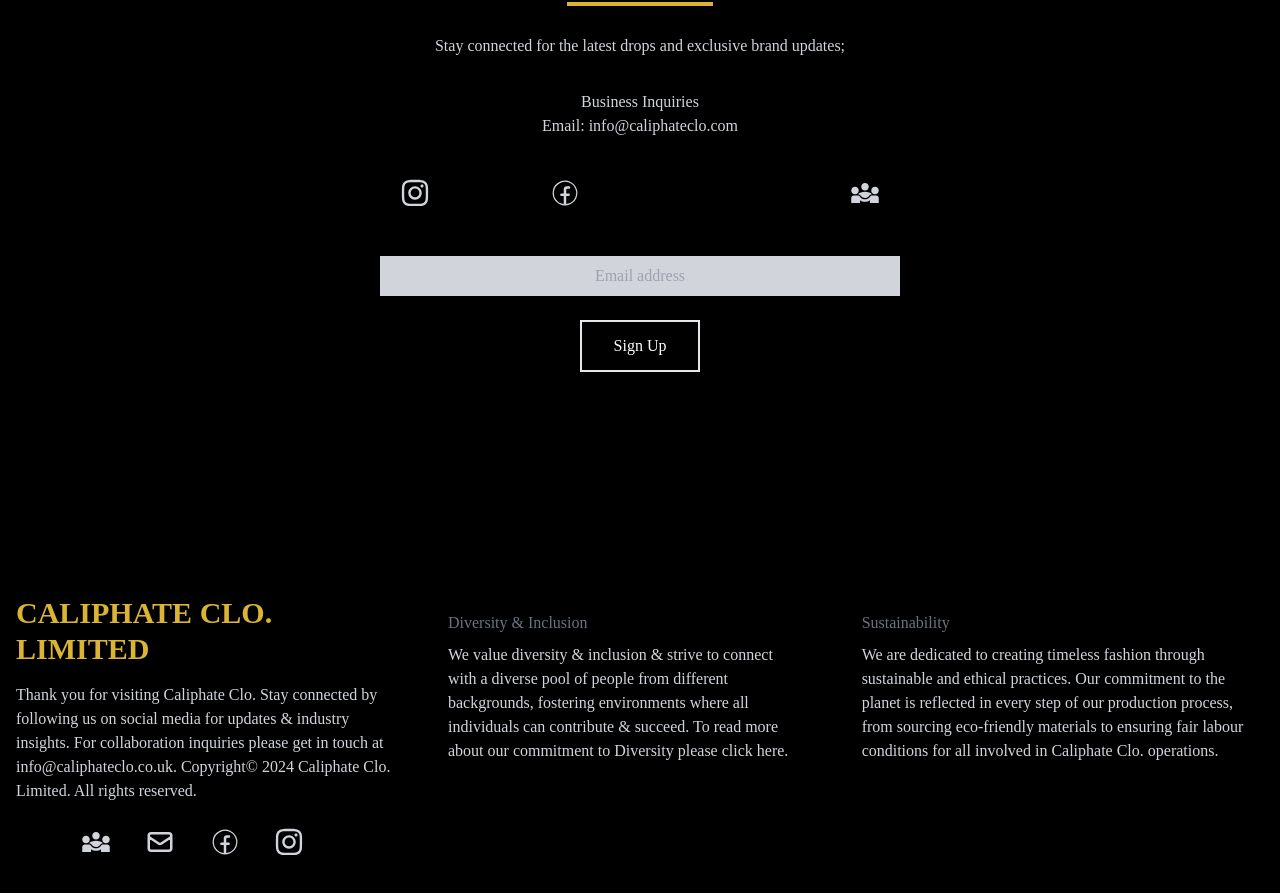
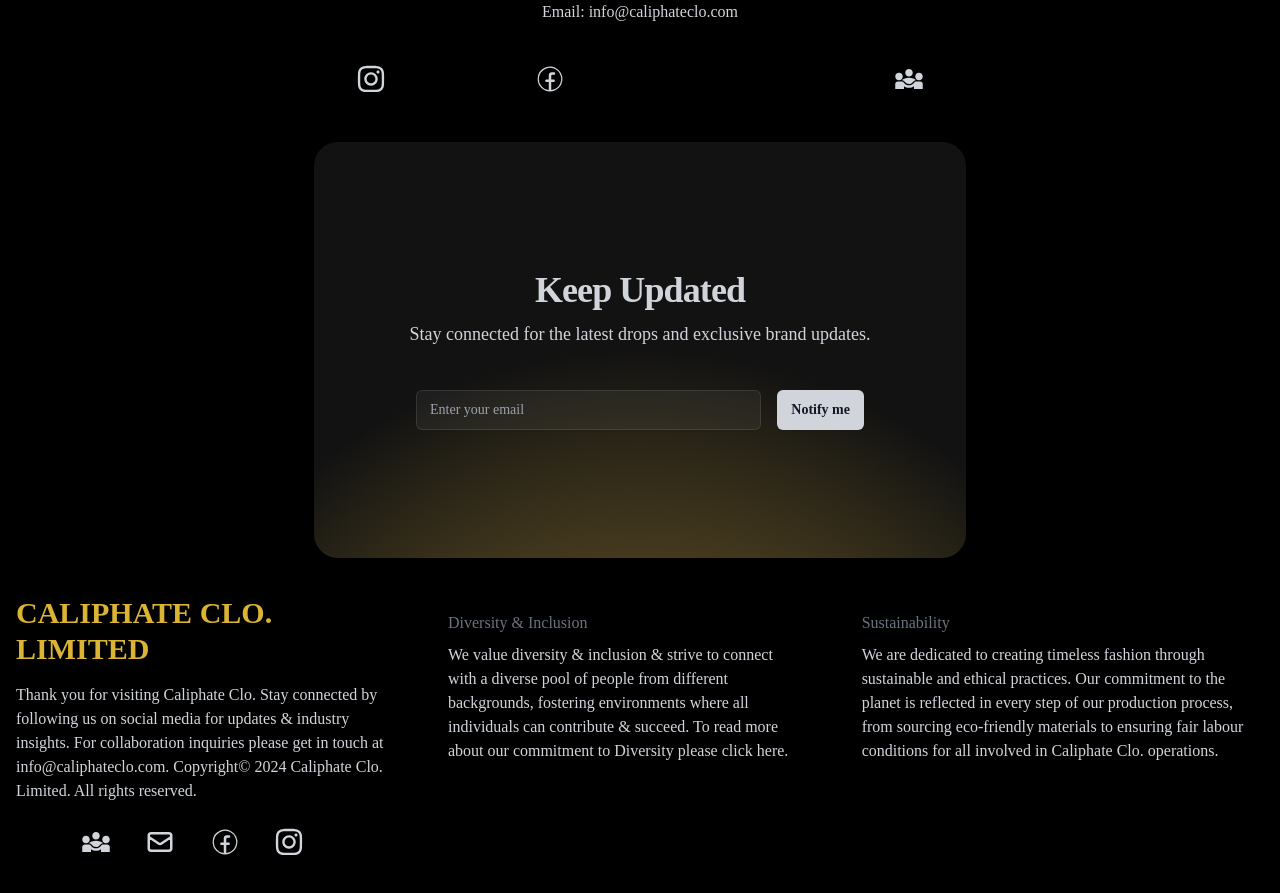
Before and after one commit to riz1ash786/caliphateclo, a React (Create React App) app: page / in a window 1280 px wide. Shown: the part 3453-4346 px from the top of the page. Built offline with nearby package versions, Linux system fonts and the light colour scheme; some icons are missing.

Commit message:
added new sign up modal with autocomplete

```diff
--- a/src/components/Footer.jsx
+++ b/src/components/Footer.jsx
@@ -17,7 +17,7 @@
     <div>
     <h1 className='w-full text-2xl sm:text-3xl font-bold text-[#dbb434] flex '>CALIPHATE CLO. LIMITED</h1>
     <p className='py-4'>Thank you for visiting Caliphate Clo. Stay connected by following us on social media for updates & industry insights.
-    For collaboration inquiries please get in touch at info@caliphateclo.co.uk.
+    For collaboration inquiries please get in touch at info@caliphateclo.com.
     Copyright&#169; 2024 Caliphate Clo. Limited. All rights reserved.</p>
 
   <div className='flex justify-between md:w-[75%] my-2'>
--- a/src/components/Signup.jsx
+++ b/src/components/Signup.jsx
@@ -30,7 +30,7 @@
 
   return (
     <div name='signup' className='w-full md:h-screen sm:h-auto bg-gradient-to-r from-[#000000] to-[#000000] flex justify-center items-center p-4'>
-        <form ref={form} onSubmit={sendEmail} className='flex flex-col max-w-[600px] w-full pb-16'>
+        <div>
             <div className='pt-28 text-center'>
                 <p className='text-4xl font-bold inline border-b-4 border-[#dbb434] text-gray-300'>SIGN UP</p>
                 <p className='text-gray-300 py-8'>Stay connected for the latest drops and exclusive brand updates;</p>
@@ -51,10 +51,46 @@
                           <p>        <a className='pt-2 flex sm:justify-center' href={pdf2} download="Caliphate Clo. Diversity & Inclusion Statement.pdf"><MdOutlineDiversity3 size={30} className='hover:text-[#dbb434]'/></a></p>
             </div>
           </div>
-            <input className='text-center my-4 mx-10 p-2 bg-gray-300' type="email" placeholder='Email address' name='email' />
-              <button className='text-white border-2 hover:bg-[#dbb434] hover:border-[#dbb434] hover:text-[#000000] px-8 py-3 my-2 mx-auto flex items-center' type='submit' value='Send'>Sign Up</button>
+            {/* <input className='text-center my-4 mx-10 p-2 bg-gray-300' type="email" placeholder='Email address' name='email' />
+              <button className='text-white border-2 hover:bg-[#dbb434] hover:border-[#dbb434] hover:text-[#000000] px-8 py-3 my-2 mx-auto flex items-center' type='submit' value='Send'>Sign Up</button> */}
+
+    <div className="mx-auto mt-4 max-w-7xl px-6 lg:px-8">
+    <div
+        className="relative isolate overflow-hidden bg-[#121212] px-6 py-12 shadow-2xl rounded-2xl sm:rounded-3xl sm:px-24 xl:py-32">
+
+        <h2 className="mx-auto max-w-2xl text-center text-3xl font-bold tracking-tight text-gray-300 sm:text-4xl">Keep Updated
+        </h2>
+
+        <p className="mx-auto mt-2 max-w-xl text-center text-lg leading-8 text-gray-300">
+        Stay connected for the latest drops and exclusive brand updates.
+        </p>
+
+        <form ref={form} onSubmit={sendEmail}>
+        <div className="mx-auto mt-10 flex max-w-md gap-x-4">
+            <label htmlFor="email-address" className="sr-only">Email address</label>
+            <input id="email-address" name="email" type="email" autoComplete="email" required="" className="min-w-0 flex-auto rounded-md border-0 bg-white/5 px-3.5 py-2 text-gray-300 shadow-sm ring-1 ring-inset ring-white/10 focus:ring-2 focus:ring-inset focus:ring-gray-300 sm:text-sm sm:leading-6" placeholder="Enter your email"/>
+
+            <button type="submit" className="flex-none rounded-md bg-gray-300 px-3.5 py-2.5 text-sm font-semibold text-gray-900 shadow-sm hover:bg-[#dbb434] hover:text-[#000000] focus-visible:outline focus-visible:outline-2 focus-visible:outline-offset-2 focus-visible:outline-gray-300">Notify me</button>
+            </div>
         </form>
+
+        <svg viewBox="0 0 1024 1024" className="absolute left-1/2 top-1/2 -z-10 h-[64rem] w-[64rem] -translate-x-1/2"
+            aria-hidden="true">
+            <circle cx="512" cy="512" r="512" fill="url(#759c1415-0410-454c-8f7c-9a820de03641)" fillOpacity="0.7">
+            </circle>
+            <defs>
+                <radialGradient id="759c1415-0410-454c-8f7c-9a820de03641" cx="0" cy="0" r="1"
+                    gradientUnits="userSpaceOnUse" gradientTransform="translate(512 512) rotate(90) scale(512)">
+                    <stop stopColor="#a2784b"></stop>
+                    <stop offset="1" stopColor="#dbb434" stopOpacity="0"></stop>
+                </radialGradient>
+            </defs>
+        </svg>
+
     </div>
+</div>
+</div>
+</div>
 
   )
 
```
Also changed, not shown: 12 other files (tests, documents, lock files or other folders).
